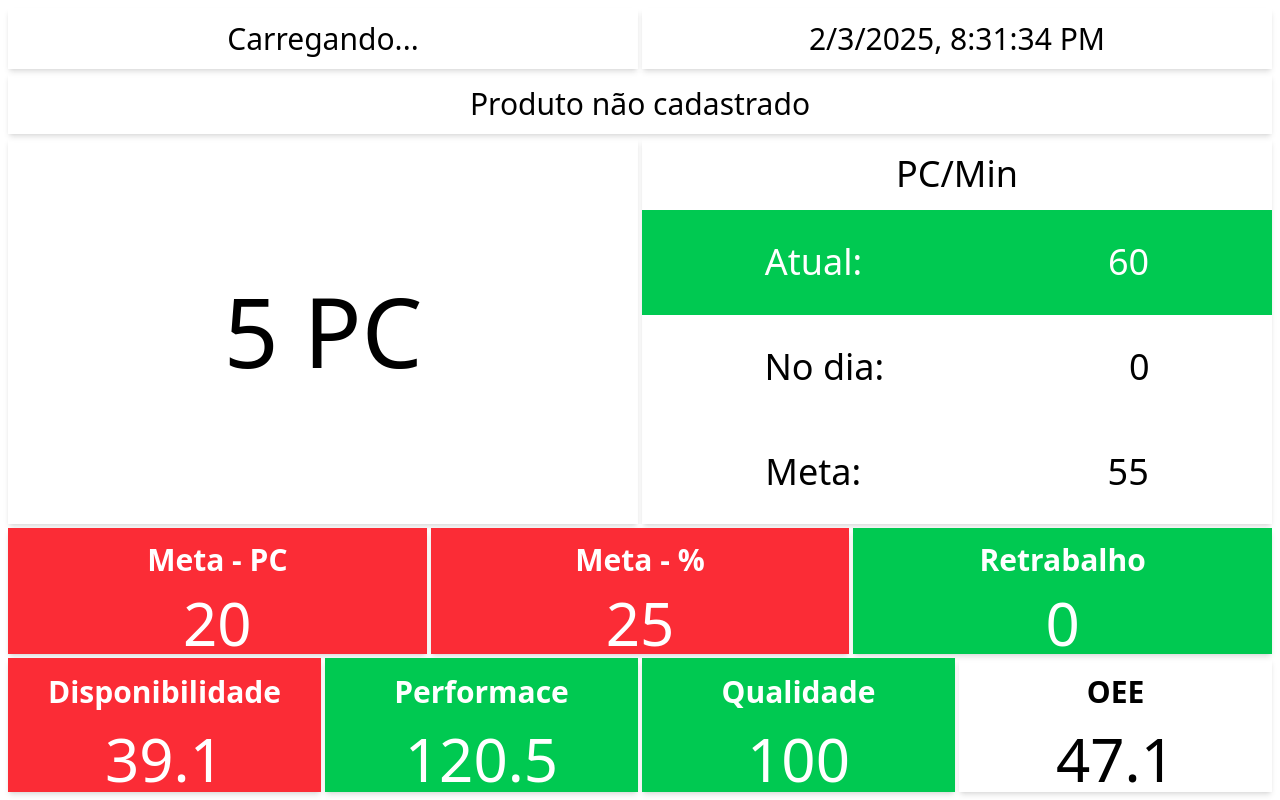
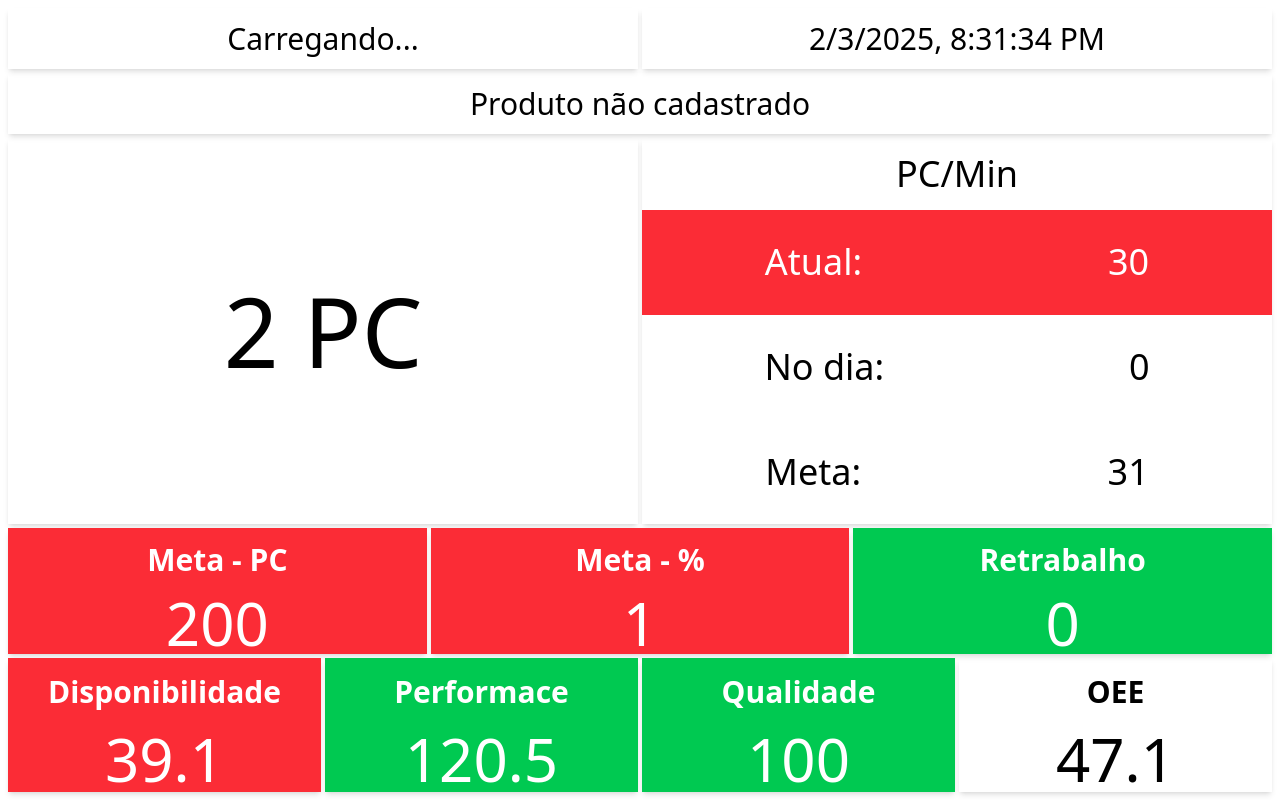
Before and after one commit to ElcioMFernandes/VieliTech, a React (Vite) app: page / in a window 1280 px wide. Built offline with nearby package versions, Linux system fonts and the light colour scheme; no server answers.

Commit message:
Update production goals in App component: adjust state values for goal, rate, and rateGoal

```diff
--- a/src/App.tsx
+++ b/src/App.tsx
@@ -8,9 +8,9 @@ const App = () => {
   const [machine, setMachine] = useState("Carregando..."); // Estado para armazenar o nome da máquina
   const [datetime, setDatetime] = useState("Carregando..."); // Estado para armazenar o horário atual
   const [performance, setPerformance] = useState(0); // Estado para armazenar a quantidade de peças produzidas
-  const [goal, setGoal] = useState(20); // Estado para armazenar a meta de produção
-  const [rate, setRate] = useState(1000); // Estado para armazenar o tempo para produzir uma peça
-  const [rateGoal, setRateGoal] = useState(55); // Estado para armazenar a meta de PC/Min
+  const [goal, setGoal] = useState(200); // Estado para armazenar a meta de produção
+  const [rate, setRate] = useState(2000); // Estado para armazenar o tempo para produzir uma peça
+  const [rateGoal, setRateGoal] = useState(31); // Estado para armazenar a meta de PC/Min
   const [rateDayGoal, setRateDayGoal] = useState(0); // Estado para armazenar a meta do dia
 
   useEffect(() => {
```
